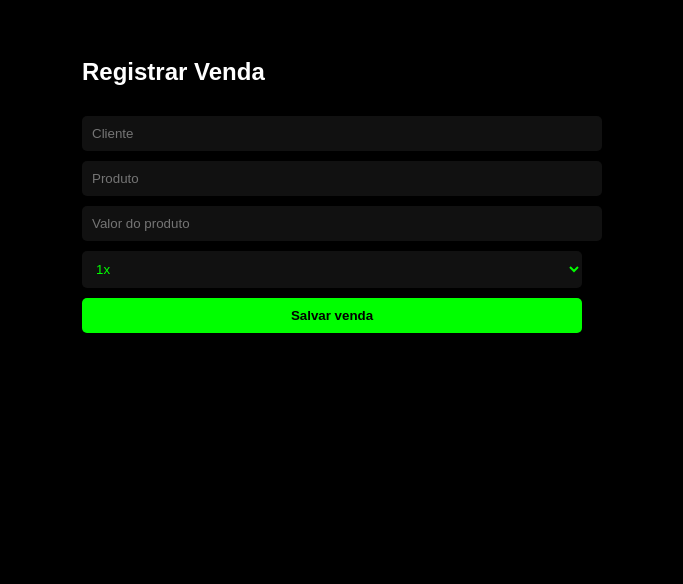
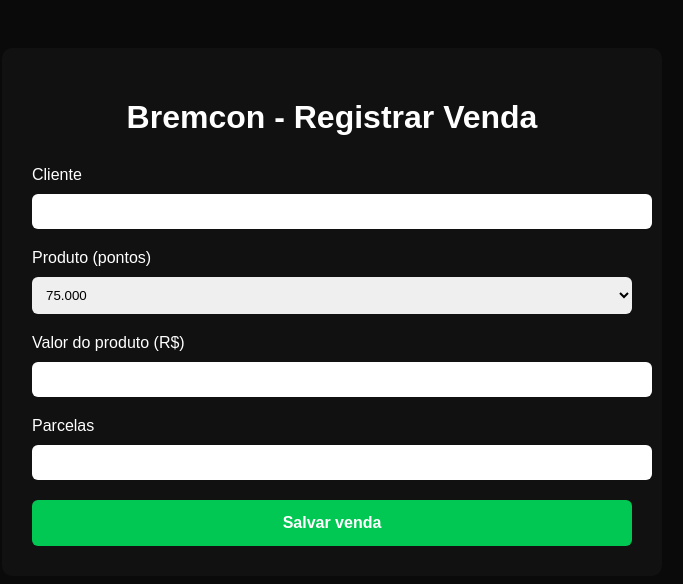
Before and after one commit to bremcon/bremcon, a plain HTML site: page index.html in a window 1280 px wide. Shown: the whole page, without its empty margins (308-991 px from the left). Drawn offline with nearby package versions, Linux system fonts and the light colour scheme.

Commit message:
Update index.html

```diff
--- a/index.html
+++ b/index.html
@@ -2,55 +2,57 @@
 <html lang="pt-BR">
 <head>
 <meta charset="UTF-8">
-<title>Sistema de Vendas</title>
+<title>Bremcon - Sistema de Comissões</title>
+
+<script src="https://cdn.jsdelivr.net/npm/@supabase/supabase-js@2"></script>
 
 <style>
+
 body{
-    font-family: Arial;
-    background:#000;
-    color:#fff;
-    padding:30px;
+font-family:Arial;
+background:#0a0a0a;
+color:white;
+padding:40px;
 }
 
 .container{
-    max-width:500px;
-    margin:auto;
+max-width:600px;
+margin:auto;
+background:#111;
+padding:30px;
+border-radius:10px;
 }
 
-input, select, button{
-    width:100%;
-    padding:10px;
-    margin-top:10px;
-    border:none;
-    border-radius:5px;
+h1{
+text-align:center;
+margin-bottom:30px;
 }
 
-input, select{
-    background:#111;
-    color:#0f0;
+input,select{
+width:100%;
+padding:10px;
+margin-top:10px;
+margin-bottom:20px;
+border:none;
+border-radius:6px;
 }
 
 button{
-    background:#0f0;
-    color:#000;
-    font-weight:bold;
-    cursor:pointer;
+background:#00c853;
+border:none;
+padding:14px;
+width:100%;
+color:white;
+font-weight:bold;
+border-radius:6px;
+cursor:pointer;
+font-size:16px;
 }
 
 button:hover{
-    opacity:0.8;
+background:#00a843;
 }
 
-.vendas{
-    margin-top:30px;
-}
-
-.venda{
-    background:#111;
-    padding:10px;
-    margin-top:10px;
-    border-left:5px solid #0f0;
-}
 </style>
 </head>
 
@@ -58,45 +60,50 @@
 
 <div class="container">
 
-<h2>Registrar Venda</h2>
+<h1>Bremcon - Registrar Venda</h1>
 
-<input type="text" id="cliente" placeholder="Cliente">
+<label>Cliente</label>
+<input id="cliente">
 
-<input type="text" id="produto" placeholder="Produto">
-
-<input type="number" id="valor" placeholder="Valor do produto">
-
-<select id="parcelas">
-<option value="1">1x</option>
-<option value="2">2x</option>
-<option value="3">3x</option>
-<option value="4">4x</option>
-<option value="5">5x</option>
-<option value="6">6x</option>
-<option value="7">7x</option>
-<option value="8">8x</option>
-<option value="9">9x</option>
-<option value="10">10x</option>
-<option value="11">11x</option>
-<option value="12">12x</option>
+<label>Produto (pontos)</label>
+<select id="pontos">
+<option value="75000">75.000</option>
+<option value="150000">150.000</option>
+<option value="300000">300.000</option>
+<option value="450000">450.000</option>
+<option value="600000">600.000</option>
+<option value="750000">750.000</option>
+<option value="1000000">1.000.000</option>
 </select>
 
+<label>Valor do produto (R$)</label>
+<input id="valor" type="number">
+
+<label>Parcelas</label>
+<input id="parcelas" type="number">
+
 <button onclick="salvarVenda()">Salvar venda</button>
-
-<div class="vendas" id="listaVendas"></div>
 
 </div>
 
 <script>
 
+const supabase = window.supabase.createClient(
+'https://jvkiockkrrferjaxmumc.supabase.co',
+'sb_publishable_LlOTC_ImzcH5KI2EZONo5A_IH1M2DSZ'
+)
+
 async function salvarVenda(){
-
-alert("botão funcionando")
 
 let cliente = document.getElementById("cliente").value
 let pontos = document.getElementById("pontos").value
 let valor = parseFloat(document.getElementById("valor").value)
 let parcelas = parseInt(document.getElementById("parcelas").value)
+
+if(!cliente || !valor || !parcelas){
+alert("Preencha todos os campos")
+return
+}
 
 let percentual = 1.4
 
@@ -125,37 +132,11 @@
 
 alert("Venda salva com sucesso")
 
-}
+document.getElementById("cliente").value=""
+document.getElementById("valor").value=""
+document.getElementById("parcelas").value=""
 
 }
-
-let cliente = document.getElementById("cliente").value
-let produto = document.getElementById("produto").value
-let valor = document.getElementById("valor").value
-let parcelas = document.getElementById("parcelas").value
-
-if(cliente === "" || produto === "" || valor === ""){
-alert("Preencha todos os campos")
-return
-}
-
-let lista = document.getElementById("listaVendas")
-
-let venda = document.createElement("div")
-venda.className = "venda"
-
-venda.innerHTML = `
-<strong>Cliente:</strong> ${cliente} <br>
-<strong>Produto:</strong> ${produto} <br>
-<strong>Valor:</strong> R$ ${valor} <br>
-<strong>Parcelas:</strong> ${parcelas}x
-`
-
-lista.appendChild(venda)
-
-document.getElementById("cliente").value = ""
-document.getElementById("produto").value = ""
-document.getElementById("valor").value = ""
 
 }
 
```
